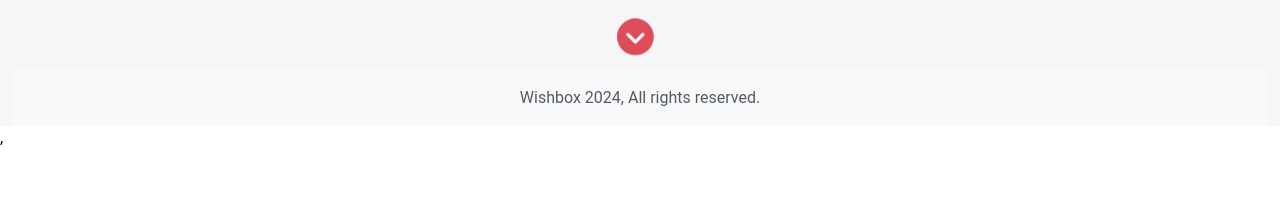
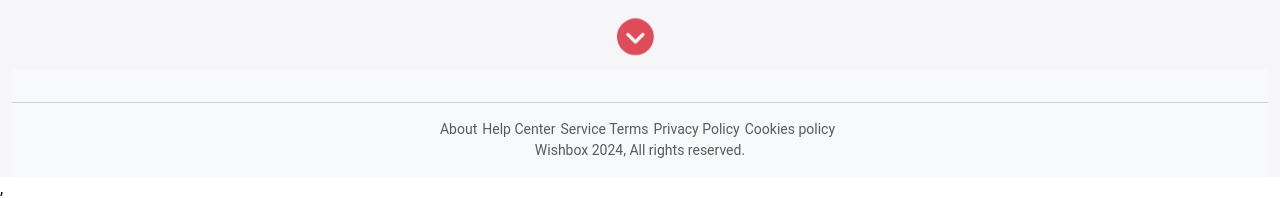
Before and after one commit to nestorjunior/list.me, a React (Vite) app: page / in a window 1280 px wide. Shown: the part 1431-1629 px from the top of the page. Before the commit the page ends 1581 px from the top, so only its background shows below. Built offline with nearby package versions, Linux system fonts and the light colour scheme.

Commit message:
feat: include footer links

```diff
--- a/src/components/Footer/index.tsx
+++ b/src/components/Footer/index.tsx
@@ -3,7 +3,15 @@ import { FooterContainer } from "./styles"
 export function Footer() {
   return(
     <FooterContainer className="footer mt-auto py-3 bg-light">
-      <div className="container text-center">
+			<hr/>
+      <div className="container text-center" style={{ display: 'flex', flexDirection: 'column' }}>
+				<span>
+					<a href="#" style={{marginRight: '5px'}}>About</a>
+					<a href="#" style={{marginRight: '5px'}}>Help Center</a>
+					<a href="#" style={{marginRight: '5px'}}>Service Terms</a>
+					<a href="#" style={{marginRight: '5px'}}>Privacy Policy</a>
+					<a href="#" style={{marginRight: '5px'}}>Cookies policy</a>
+				</span>
 				<span>Wishbox 2024, All rights reserved.</span>
       </div>
     </FooterContainer>
--- a/src/components/Footer/styles.ts
+++ b/src/components/Footer/styles.ts
@@ -3,4 +3,12 @@ import styled from 'styled-components'
 export const FooterContainer = styled.footer`
 	margin-top: auto;
 	color: var(--gray-200);
+	font-size: 14px;
+	a {
+		color: var(--gray-200);
+		text-decoration: none;
+		&:hover{
+			text-decoration: underline;
+		}
+	}
 `
```
